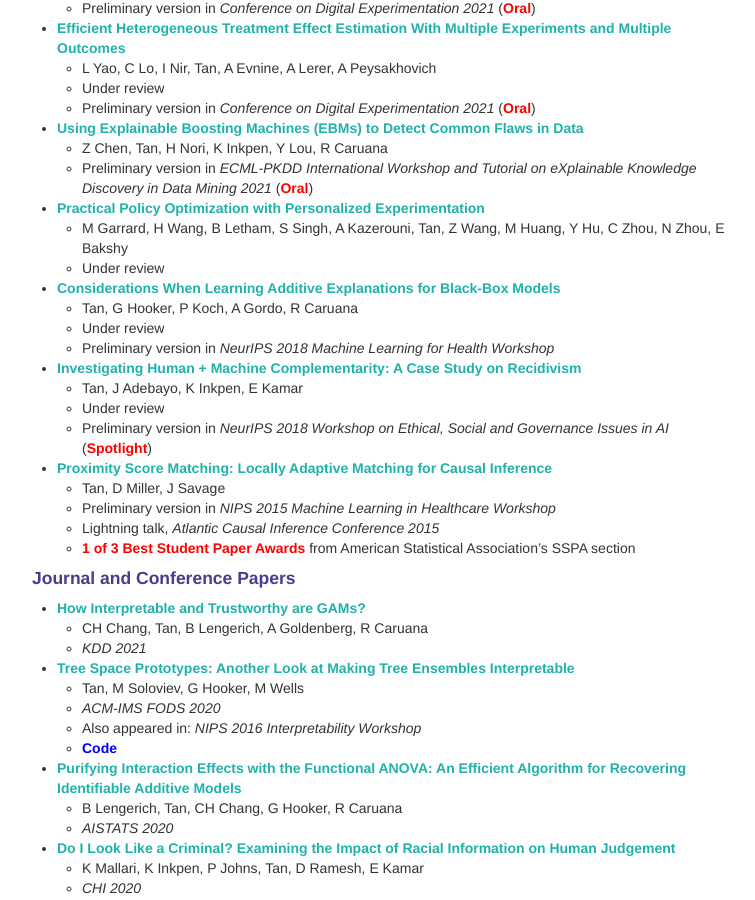
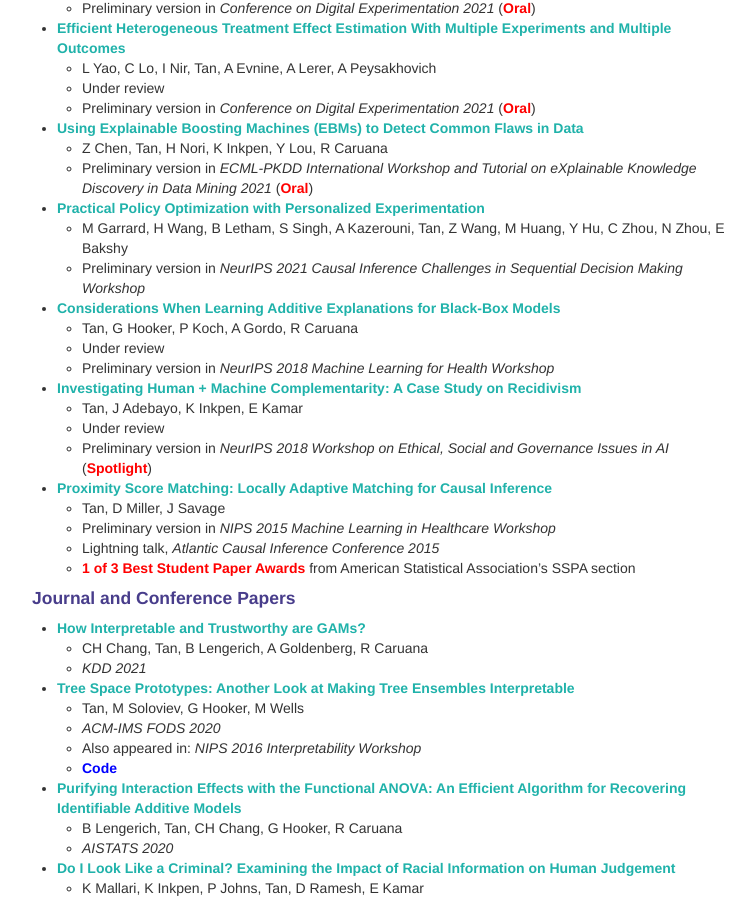
Before and after one commit to shftan/shftan.github.io, a Jekyll site: the page built from index.md, in a window 1280 px wide and 900 px high, scrolled down 1163 px. Shown: the whole window, without its empty margins (258-1013 px from the left). Built offline with Jekyll 4.4.1, drawn with Linux system fonts in a browser that asks for light colours.

Commit message:
Update index.md

```diff
--- a/index.md
+++ b/index.md
@@ -66,7 +66,7 @@ For older news, click <a class="paper" href="oldernews.html">here</a>.
    - Preliminary version in _ECML-PKDD International Workshop and Tutorial on eXplainable Knowledge Discovery in Data Mining 2021_ (<span class="highlight">Oral</span>)
 - <span class="paper">Practical Policy Optimization with Personalized Experimentation</span>
    - M Garrard, H Wang, B Letham, S Singh, A Kazerouni, Tan, Z Wang, M Huang, Y Hu, C Zhou, N Zhou, E Bakshy
-   - Under review
+   - Preliminary version in _NeurIPS 2021 Causal Inference Challenges in Sequential Decision Making Workshop_
 - <a class="paper" href="https://arxiv.org/abs/1801.08640">Considerations When Learning Additive Explanations for Black-Box Models</a>
    - Tan, G Hooker, P Koch, A Gordo, R Caruana
    - Under review
```
